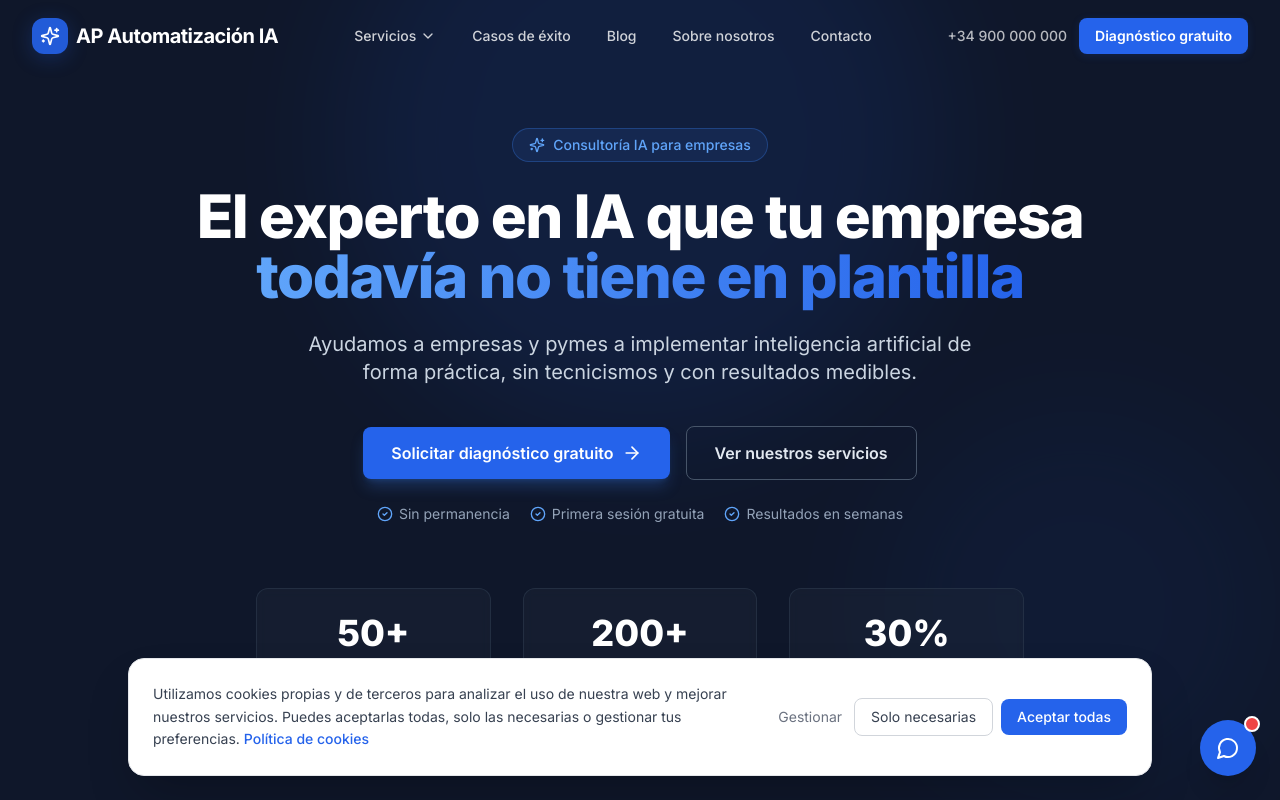
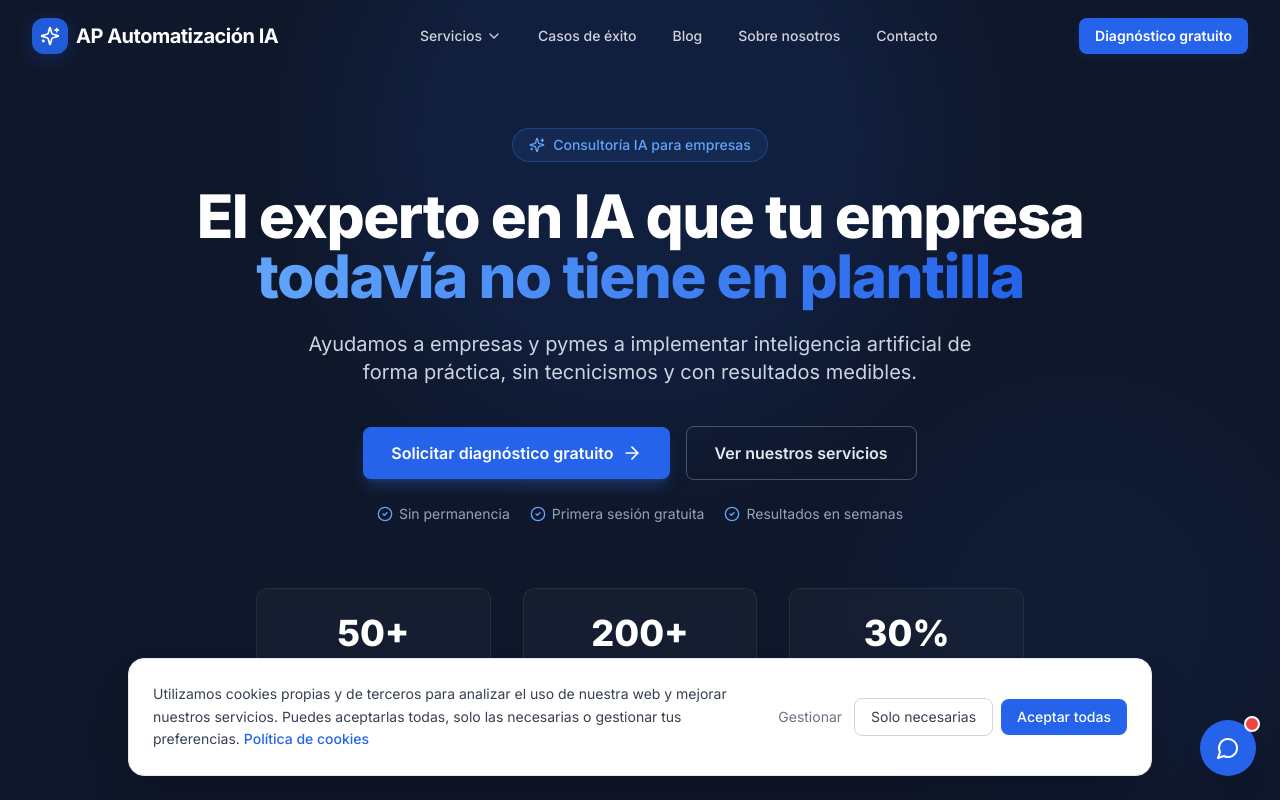
Before and after one commit to OscarResima/consultora-ia-web, a Next.js app: page / in a window 1280 px wide. Shown: the top 800 px of the page. Built offline with nearby package versions, Linux system fonts and the light colour scheme.

Commit message:
Remove phone number from header and footer

```diff
--- a/components/layout/Footer.tsx
+++ b/components/layout/Footer.tsx
@@ -8,7 +8,6 @@ import {
   Twitter,
   Youtube,
   Mail,
-  Phone,
   MapPin,
   ArrowRight,
   CheckCircle,
@@ -145,16 +144,7 @@ export default function Footer() {
                   {COMPANY_INFO.email}
                 </a>
               </li>
-              <li>
-                <a
-                  href={`tel:${COMPANY_INFO.telefono}`}
-                  className="flex items-center gap-2.5 text-navy-300 hover:text-white text-sm transition-colors"
-                >
-                  <Phone className="w-4 h-4 text-brand-400 flex-shrink-0" />
-                  {COMPANY_INFO.telefono}
-                </a>
-              </li>
-              <li>
+<li>
                 <span className="flex items-center gap-2.5 text-navy-300 text-sm">
                   <MapPin className="w-4 h-4 text-brand-400 flex-shrink-0" />
                   {COMPANY_INFO.ciudad}, {COMPANY_INFO.pais}
--- a/components/layout/Header.tsx
+++ b/components/layout/Header.tsx
@@ -16,7 +16,7 @@ import {
   Sparkles,
 } from 'lucide-react'
 import { cn } from '@/lib/utils'
-import { NAV_ITEMS, COMPANY_INFO } from '@/lib/constants'
+import { NAV_ITEMS } from '@/lib/constants'
 import Button from '@/components/ui/Button'
 
 const serviceIcons: Record<string, React.ReactNode> = {
@@ -193,15 +193,6 @@ export default function Header() {
 
           {/* CTA desktop */}
           <div className="hidden lg:flex items-center gap-3">
-            <Link
-              href="/contacto"
-              className={cn(
-                'text-sm font-medium transition-colors duration-200',
-                isScrolled ? 'text-navy-600 hover:text-navy-900' : 'text-white/70 hover:text-white'
-              )}
-            >
-              {COMPANY_INFO.telefono}
-            </Link>
             <Button href="/diagnostico-gratuito" size="sm" variant="primary">
               Diagnóstico gratuito
             </Button>
@@ -276,12 +267,6 @@ export default function Header() {
             ))}
 
             <div className="pt-4 mt-4 border-t border-surface-200 space-y-3">
-              <a
-                href={`tel:${COMPANY_INFO.telefono}`}
-                className="flex items-center gap-2 px-4 py-3 text-navy-600 hover:text-brand-600 transition-colors"
-              >
-                <span className="text-sm">{COMPANY_INFO.telefono}</span>
-              </a>
               <Button href="/diagnostico-gratuito" variant="primary" className="w-full justify-center">
                 Solicitar diagnóstico gratuito
               </Button>
```
